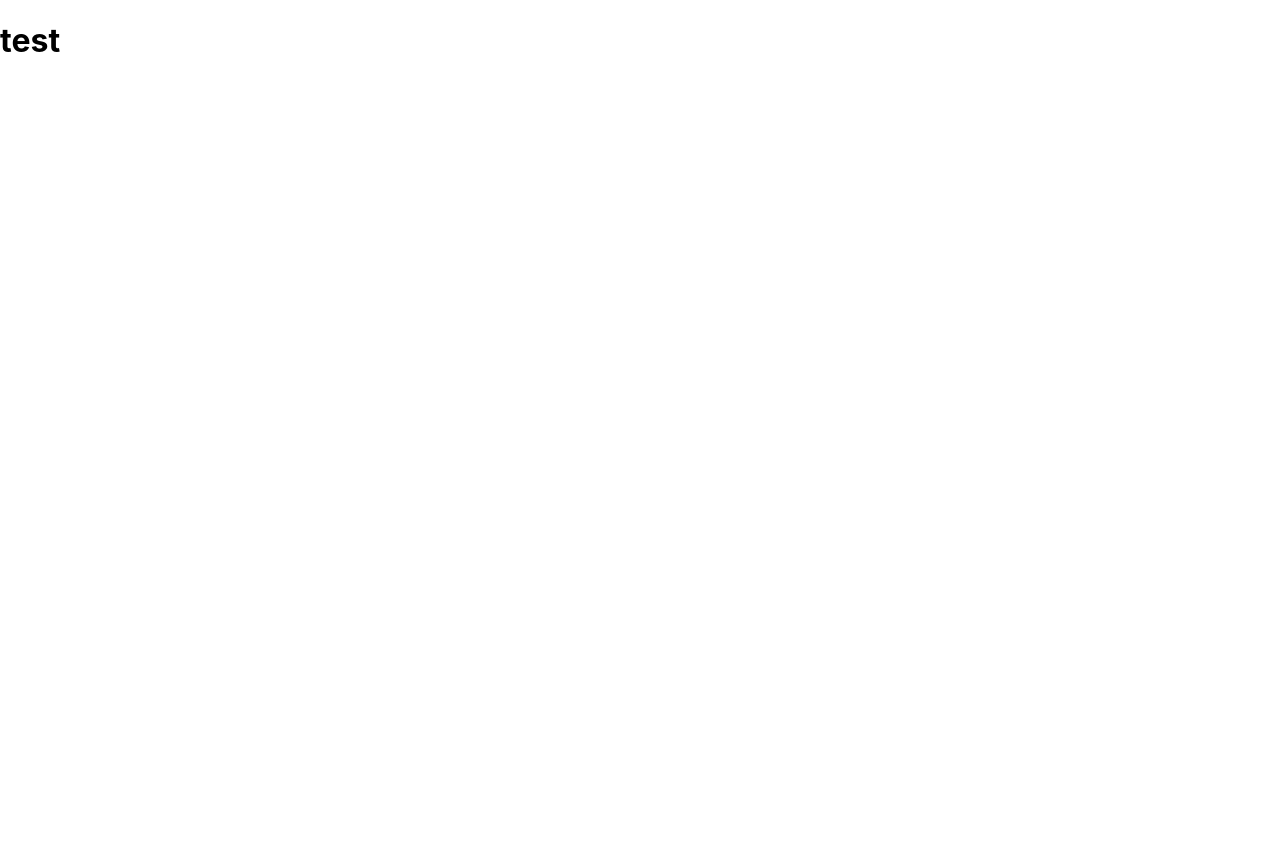
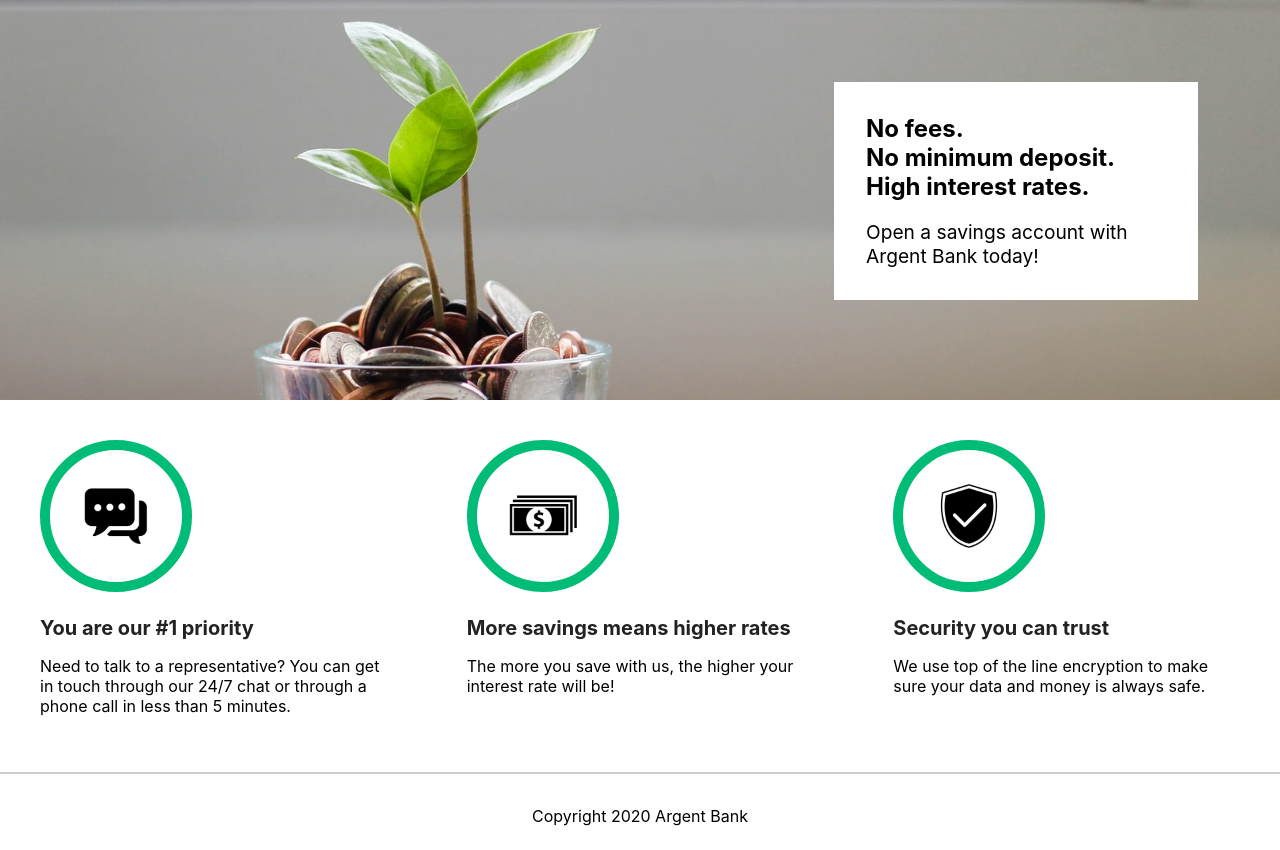
Before and after one commit to Flower-dev/Bank_app, a React (Create React App) app: page /home in a window 1280 px wide. Before the commit the page ends 800 px from the top, so only its background shows below. Built offline with nearby package versions, Linux system fonts and the light colour scheme.

Commit message:
fix() : home view (components + view)

```diff
--- a/src/App.js
+++ b/src/App.js
@@ -1,12 +1,17 @@
 // routes
 import { BrowserRouter as Router } from 'react-router-dom';
 import Routes from './routes/routes';
+// components
+import Footer from './components/Footer';
 
 function App() {
   return (
-    <Router>
-      <Routes/>
-    </Router>
+    <>
+      <Router>
+        <Routes/>
+      </Router>
+      <Footer/>
+    </>
   );
 }
 
--- a/src/components/Banner.js
+++ b/src/components/Banner.js
@@ -1,46 +1,16 @@
+// custom
+import '../custom/banner.scss'
+
+
 export default function Banner() {
     return (
-        <div class="hero">
-            <section class="hero-content">
-                <h2 class="sr-only">Promoted Content</h2>
-                <p class="subtitle">No fees.</p>
-                <p class="subtitle">No minimum deposit.</p>
-                <p class="subtitle">High interest rates.</p>
-                <p class="text">Open a savings account with Argent Bank today!</p>
-            </section>
+        <div className="hero">
+            <div className="hero-content">
+                <p className="subtitle">No fees.</p>
+                <p className="subtitle">No minimum deposit.</p>
+                <p className="subtitle">High interest rates.</p>
+                <p className="text">Open a savings account with Argent Bank today!</p>
+            </div>
         </div>
-
     )
 }
-
-// mettre l'image de bannière dans le fichier CSS ->  background-image: url('../img/bank-tree.jpeg');
-// A METRE DANS LE FICHIER CSS et ne pas oublier la partie responsive
-// .hero {
-//     background-image: url('../img/bank-tree.jpeg');
-//     background-position: 0 -50px;
-//     background-size: cover;
-//     background-repeat: no-repeat;
-//     height: 300px;
-//     position: relative;
-//   }
-
-//   .hero-content {
-//     position: relative;
-//     top: 2rem;
-//     width: 200px;
-//     background: white;
-//     padding: 2rem;
-//     text-align: left;
-//     margin: 0 auto;
-//   }
-
-//   .hero-content .subtitle {
-//     font-weight: bold;
-//     font-size: 1rem;
-//     margin: 0;
-//   }
-
-//   .hero-content .text {
-//     margin-bottom: 0;
-//     font-size: 0.9rem;
-//   }
--- /dev/null
+++ b/src/components/Card.js
@@ -0,0 +1,12 @@
+// custom
+import '../custom/card.scss';
+
+export default function Card({icon, description, title, text} ) {
+    return (
+        <div className="feature-item">
+            <img src={icon} alt={description} className="feature-icon" />
+            <h3 className="feature-item-title">{title}</h3>
+            <p>{text}</p>
+        </div>
+    )
+}
--- a/src/components/Footer.js
+++ b/src/components/Footer.js
@@ -1,7 +1,9 @@
+import '../custom/footer.scss';
+
 export default function Footer() {
     return (
-        <div class='footer_container'>
-            <p>Copyright 2020 Argent Bank</p>
+        <div className='footer'>
+            <p className='footer-text'>Copyright 2020 Argent Bank</p>
         </div>
     )
 }
--- /dev/null
+++ b/src/custom/banner.scss
@@ -0,0 +1,52 @@
+.hero {
+    background-image: url('../assets/img/bank-tree.jpeg');
+    background-position: 0 -50px;
+    background-size: cover;
+    background-repeat: no-repeat;
+    height: 300px;
+    position: relative;
+}
+
+.hero-content {
+    position: relative;
+    top: 2rem;
+    width: 200px;
+    background: white;
+    padding: 2rem;
+    text-align: left;
+    margin: 0 auto;
+}
+
+.hero-content .subtitle {
+    font-weight: bold;
+    font-size: 1rem;
+    margin: 0;
+}
+
+.hero-content .text {
+    margin-bottom: 0;
+    font-size: 0.9rem;
+}
+
+@media (min-width: 920px) {
+    .hero {
+      height: 400px;
+      background-position: 0% 33%;
+    }
+
+    .hero-content {
+      position: absolute;
+      top: 50px;
+      right: 50px;
+      width: 300px;
+      margin: 2rem;
+    }
+
+    .hero-content .subtitle {
+      font-size: 1.5rem;
+    }
+
+    .hero-content .text {
+      font-size: 1.2rem;
+    }
+}
--- /dev/null
+++ b/src/custom/card.scss
@@ -0,0 +1,18 @@
+.feature-icon {
+    width: 100px;
+    border: 10px solid #00bc77;
+    border-radius: 50%;
+    padding: 1rem;
+}
+
+.feature-item {
+    flex: 1;
+    padding: 2.5rem;
+}
+
+.feature-item-title {
+    color: #222;
+    font-size: 1.25rem;
+    font-weight: bold;
+    margin-bottom: 0.5rem;
+}
--- /dev/null
+++ b/src/custom/footer.scss
@@ -0,0 +1,11 @@
+.footer {
+    display: flex;
+    justify-content: center;
+    border-top: 2px solid #ccc;
+    padding: 2rem 0 1.5rem;
+}
+
+.footer-text {
+    margin: 0;
+    padding: 0;
+}
--- /dev/null
+++ b/src/custom/pages/home.scss
@@ -0,0 +1,10 @@
+.features {
+    display: flex;
+    flex-direction: column;
+}
+
+@media (min-width: 920px) {
+    .features {
+        flex-direction: row;
+    }
+}
--- a/src/pages/Home.js
+++ b/src/pages/Home.js
@@ -1,3 +1,55 @@
+import Banner from '../components/Banner';
+import Card from '../components/Card';
+// icon
+import Chat from '../assets/img/icon-chat.png';
+import Money from '../assets/img/icon-money.png';
+import Security from '../assets/img/icon-security.png';
+// custom
+import '../custom/pages/home.scss';
+
 export default function Home() {
-    return (<h1>Bienvenue sur la page Home</h1>)
+
+    const DISPLAYCARD = [
+        {
+            id : 1,
+            icon : Chat,
+            description : 'icon-chat',
+            title : 'You are our #1 priority',
+            text : 'Need to talk to a representative? You can get in touch through our 24/7 chat or through a phone call in less than 5 minutes.'
+        },
+        {
+            id : 2,
+            icon : Money,
+            description : 'icon-money',
+            title : 'More savings means higher rates',
+            text : 'The more you save with us, the higher your interest rate will be!'
+        },
+        {
+            id : 3,
+            icon : Security,
+            description : 'icon-security',
+            title : 'Security you can trust',
+            text : 'We use top of the line encryption to make sure your data and money is always safe.'
+        },
+    ];
+
+
+    return (
+        <>
+            <Banner/>
+            <div className='features'>
+                {DISPLAYCARD.map((item) => {
+                    return (
+                        <Card
+                            key={item.id}
+                            icon={item.icon}
+                            description={item.description}
+                            title={item.title}
+                            text={item.text}
+                        />
+                )})}
+            </div>
+        </>
+
+    )
 }
```
Also changed, not shown: src/routes/routes.js (+5 -10 lines), public/logo192.png (added).
